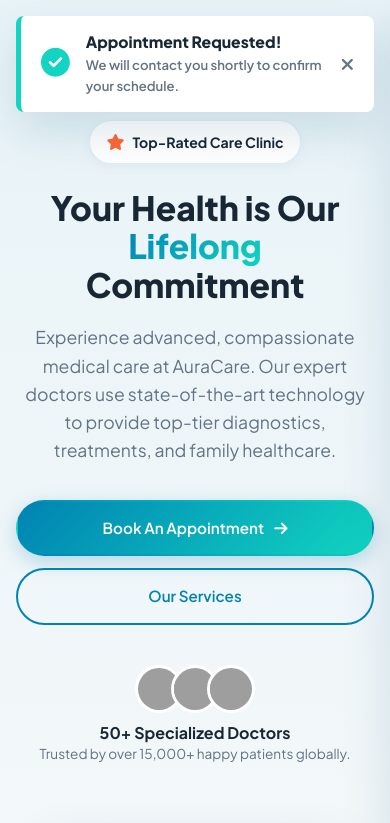
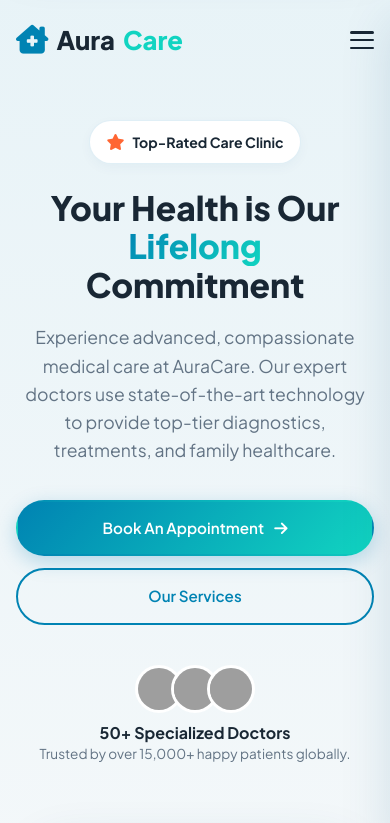
Before and after one commit to maaz-ahmad06/AuraCare, a plain HTML site: page index.html in a window 390 px wide. Shown: the top 823 px of the page. Drawn offline with Linux system fonts and the light colour scheme; grey boxes are pictures that could not be loaded.

Commit message:
fix: Resolve mobile toast positioning overlaying menu toggle

```diff
--- a/style.css
+++ b/style.css
@@ -1988,11 +1988,13 @@
         width: calc(100vw - 32px);
         left: 16px;
         right: auto;
-        top: 16px;
+        top: -150px;
+        transition: top var(--transition-normal) cubic-bezier(0.68, -0.55, 0.27, 1.55);
     }
 
     .toast.show {
         right: auto;
         left: 16px;
-    }
-}
+        top: 16px;
+    }
+}
```
